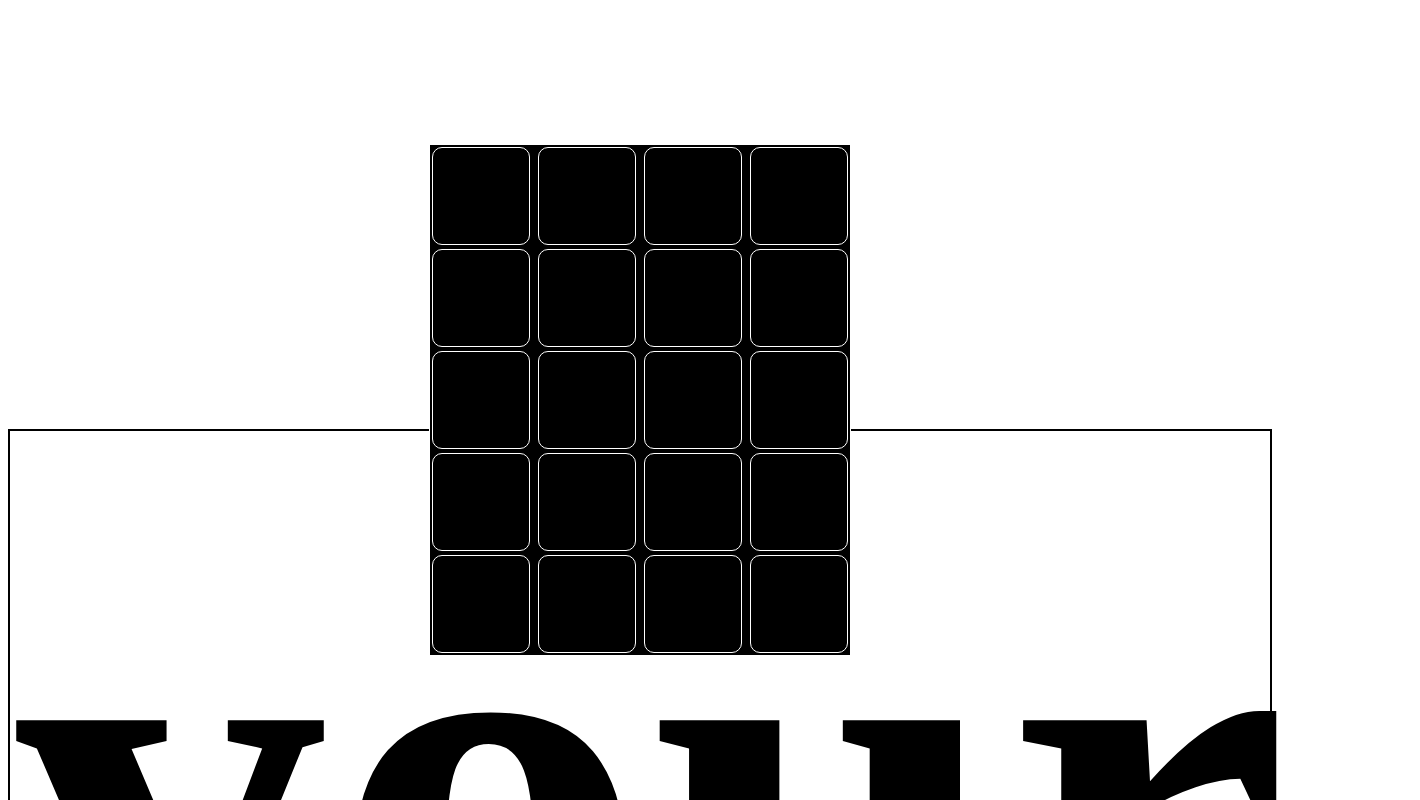
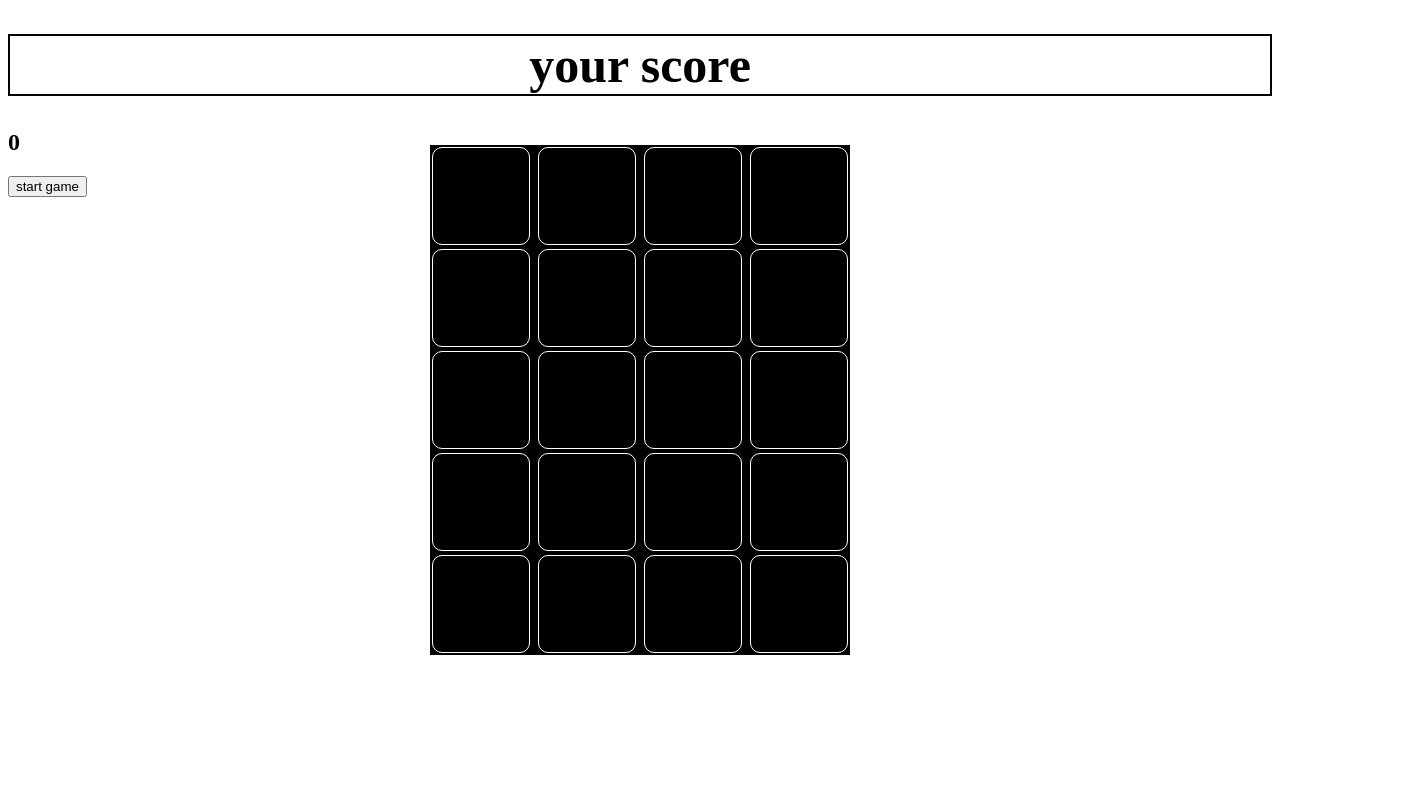
Before and after one commit to karthikoder/touch-white-game, a plain HTML site: page index.html in a window 1280 px wide. Shown: the top 800 px of the page, 1420 px wide, since content can reach past the window. Drawn offline with Linux system fonts and the light colour scheme.

Commit message:
Update source.css

```diff
--- a/source.css
+++ b/source.css
@@ -30,7 +30,7 @@
 h1
 {
 	text-align:center;
-	font-size:50vw;
+	font-size:50px;
 	color:black;
 	border:2px solid black;
 }
```
